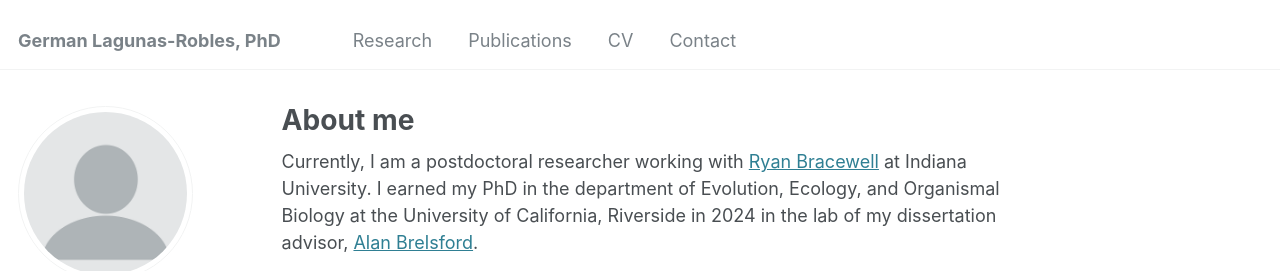
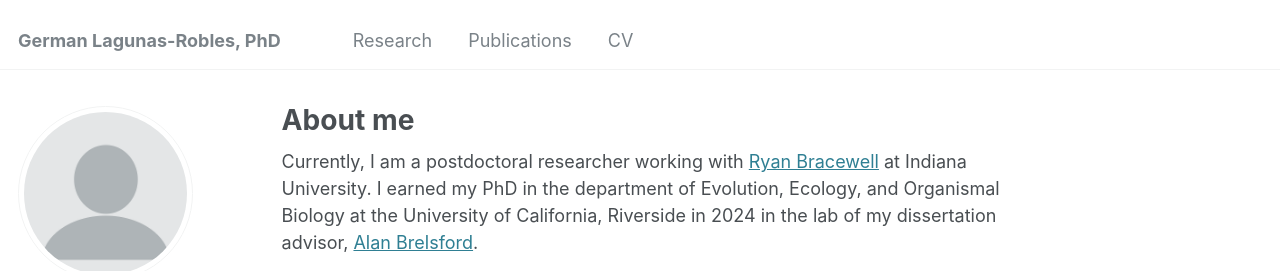
Before and after one commit to GLagunas-Robles/GLagunas-Robles.github.io, a Jekyll site: the page built from _pages/about.md, in a window 1280 px wide. Shown: the top 271 px of the page. Built offline with Jekyll 4.4.1, drawn with Linux system fonts in a browser that asks for light colours; some web fonts are replaced.

Commit message:
Update navigation.yml

```diff
--- a/_data/navigation.yml
+++ b/_data/navigation.yml
@@ -13,6 +13,3 @@ main:
 
   - title: "CV"
     url: /cv/
-
-  - title: "Contact"
-    url: /contact/
```
